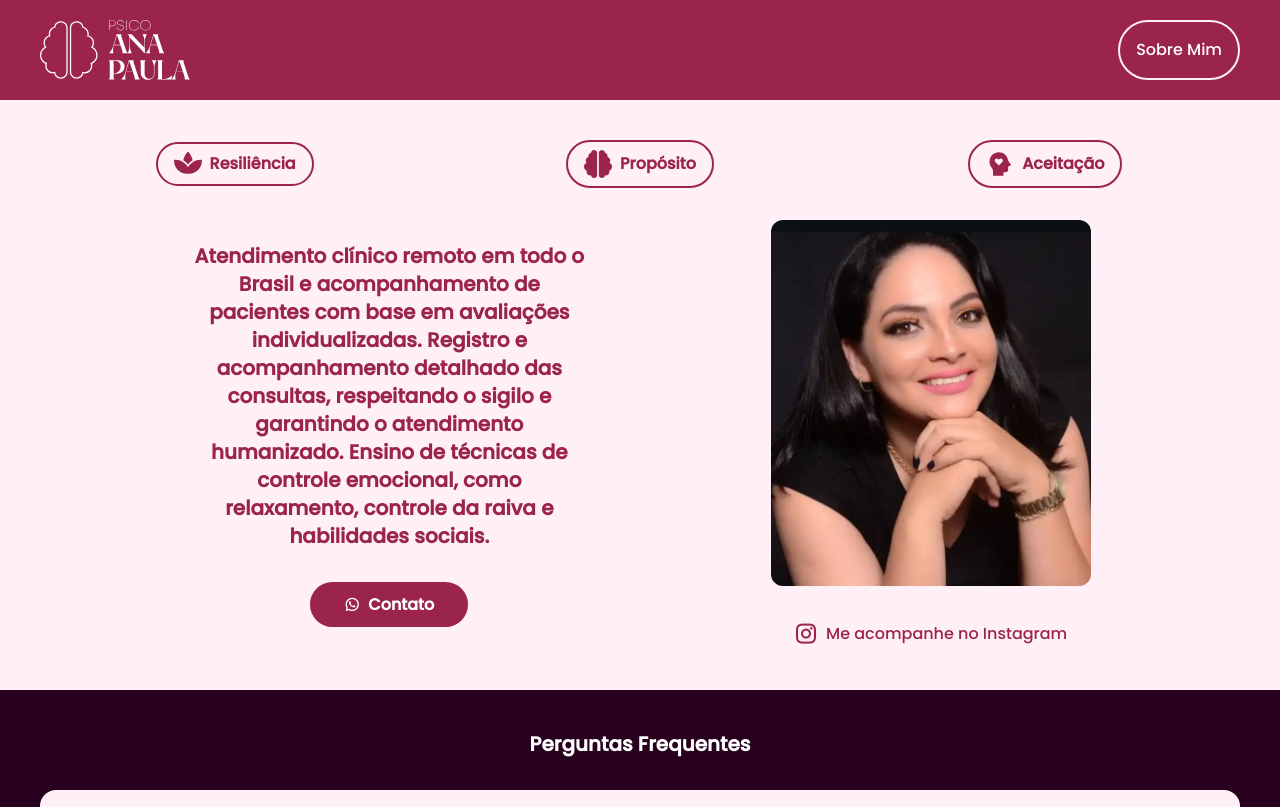
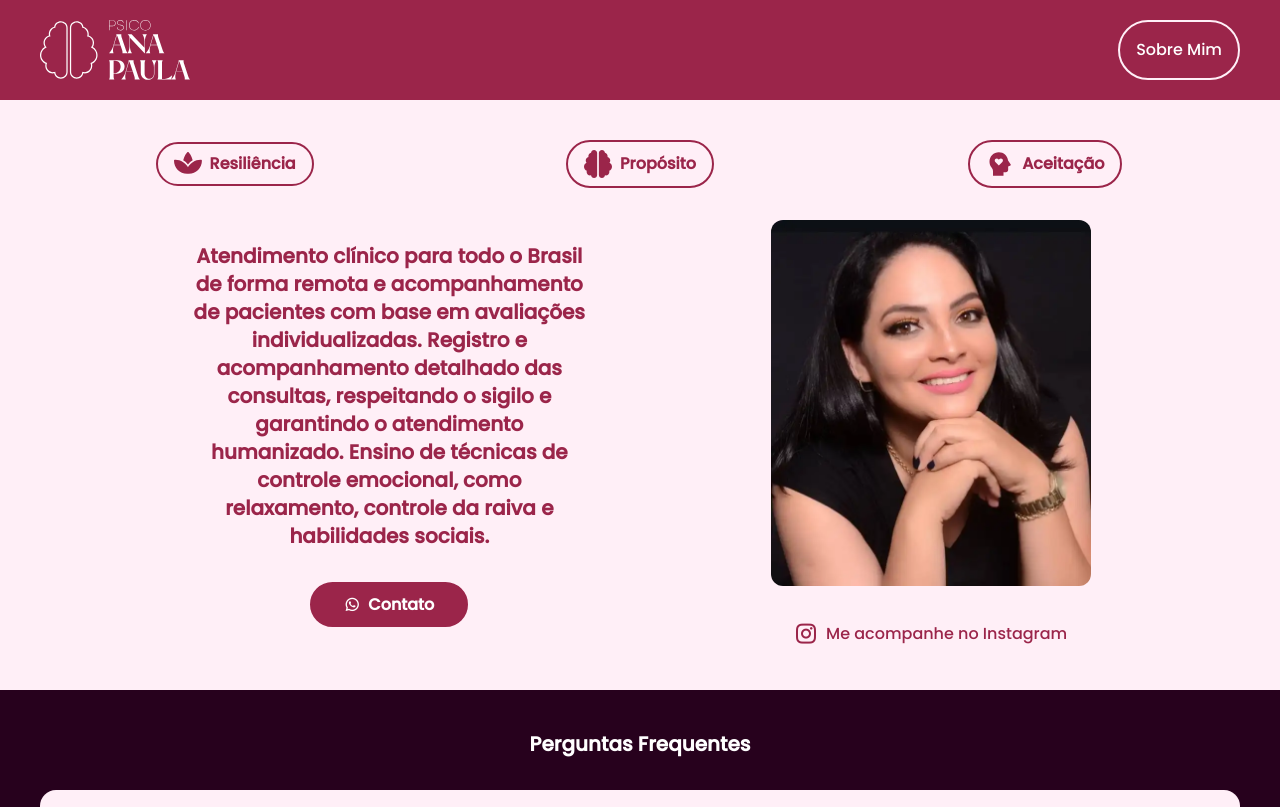
Before and after one commit to GSGustavo/psicoanapaula, a Vue app: page / in a window 1280 px wide. Shown: the top 807 px of the page. Built offline with nearby package versions, Linux system fonts and the light colour scheme.

Commit message:
update brasil

```diff
--- a/src/pages/Index.vue
+++ b/src/pages/Index.vue
@@ -39,7 +39,7 @@ export default {
 			<div class="flex flex-col md:flex-row lg:flex-row gap-8 justify-evenly items-center">
 				<div class="flex flex-col items-center gap-8">
 					<p class="font-black text-rose text-center leading-7 text-xl lg:w-[400px]">
-						Atendimento clínico remoto em todo o Brasil e acompanhamento de pacientes com base em avaliações individualizadas.
+						Atendimento clínico para todo o Brasil de forma remota e acompanhamento de pacientes com base em avaliações individualizadas.
 						Registro
 						e acompanhamento detalhado das consultas, respeitando o sigilo e garantindo o atendimento
 						humanizado. Ensino de técnicas de controle emocional, como relaxamento, controle da raiva e
```
